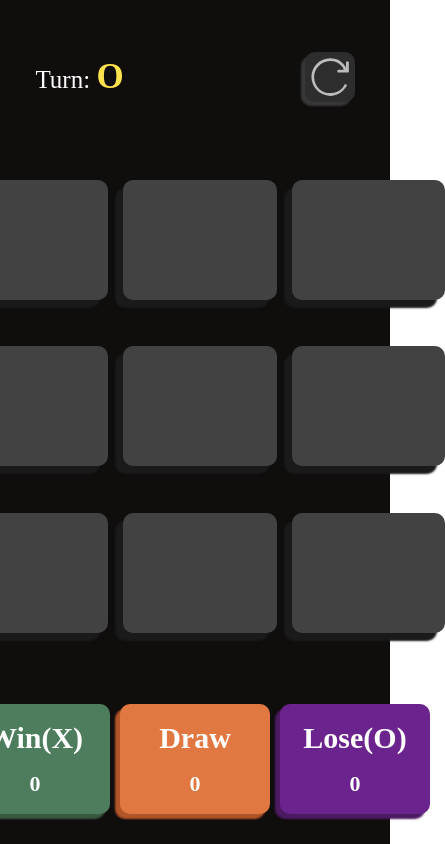
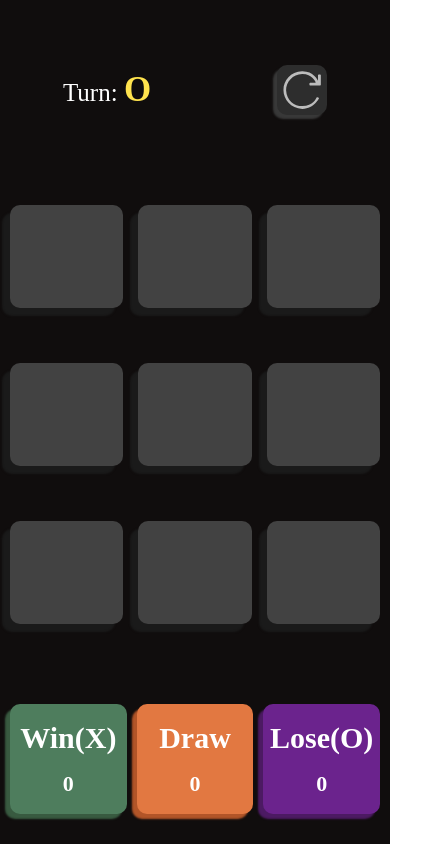
Before and after one commit to gabrielssconceicao/Tic-Tac-Toe, a React (Vite) app: page / in a window 390 px wide. Shown: the whole page, 445 px wide, since content can reach past the window. Built offline with nearby package versions, Linux system fonts and the light colour scheme.

Commit message:
mobile version and saving score on localstorage

```diff
--- a/src/App.jsx
+++ b/src/App.jsx
@@ -8,19 +8,21 @@ export default function App() {
   const [squares, setSquares] = useState(
     new Array(9).fill({ value: '', playerTurn: '' })
   );
-  const [score, setScore] = useState({
-    player: 0,
-    opponent: 0,
-    draw: 0,
-  });
+  const [score, setScore] = useState(
+    JSON.parse(localStorage.getItem('score')) || {
+      player: 0,
+      opponent: 0,
+      draw: 0,
+    }
+  );
   const [turn, setTurn] = useState(Math.floor(Math.random() * 2));
 
-  const resetGame = useCallback((hasWinner = false, winner = '') => {
+  const resetGame = useCallback((newScore, hasWinner = false, winner = '') => {
     setSquares(new Array(9).fill({ value: '', playerTurn: '' }));
+    localStorage.setItem('score', JSON.stringify(newScore));
     if (hasWinner) {
-      console.log(winner);
       const nextTurn = winner === 'player' ? 0 : 1;
-      console.log(nextTurn);
+
       setTurn(nextTurn);
       return;
     }
@@ -46,17 +48,22 @@ export default function App() {
         squares[a].value === squares[b].value &&
         squares[a].value === squares[c].value
       ) {
-        setScore({
+        const updatedScore = {
           ...score,
           [squares[a].playerTurn]: score[squares[a].playerTurn] + 1,
-        });
-        resetGame(true, squares[a].playerTurn);
+        };
+        setScore(updatedScore);
+        resetGame(updatedScore, true, squares[a].playerTurn);
         return;
       }
     }
     if (squares.every((square) => square.value !== '')) {
-      setScore({ ...score, draw: score.draw + 1 });
-      resetGame();
+      const updatedScore = {
+        ...score,
+        draw: score.draw + 1,
+      };
+      setScore(updatedScore);
+      resetGame(updatedScore);
       return;
     }
   });
--- a/src/components/Board/style.css
+++ b/src/components/Board/style.css
@@ -8,3 +8,9 @@
 
   padding: 10px;
 }
+
+@media (max-width: 530px) {
+  .board {
+    width: 100%;
+  }
+}
--- a/src/components/Display/style.css
+++ b/src/components/Display/style.css
@@ -33,3 +33,9 @@
   width: 100%;
   height: 100%;
 }
+
+@media (max-width: 530px) {
+  .display {
+    width: 100%;
+  }
+}
--- a/src/components/Scores/Score/style.css
+++ b/src/components/Scores/Score/style.css
@@ -14,3 +14,9 @@
 .score h2 {
   font-size: 22px
 }
+
+@media (max-width: 530px) {
+  .score {
+    flex: 1;
+  }
+}
--- a/src/components/Scores/style.css
+++ b/src/components/Scores/style.css
@@ -5,3 +5,10 @@
   height: 150px;
   padding: 10px;
 }
+
+@media (max-width: 530px) {
+  .scores {
+    width: 100%;
+    gap: 10px
+  }
+}
--- a/src/components/Square/style.css
+++ b/src/components/Square/style.css
@@ -28,3 +28,10 @@
 .square:hover span {
   font-size: 50px;
 }
+
+@media (max-width: 530px) {
+  .square {
+    width: calc((100vw - 50px) / 3);
+    height: calc((350px - 40px) / 3);
+  }
+}
```
